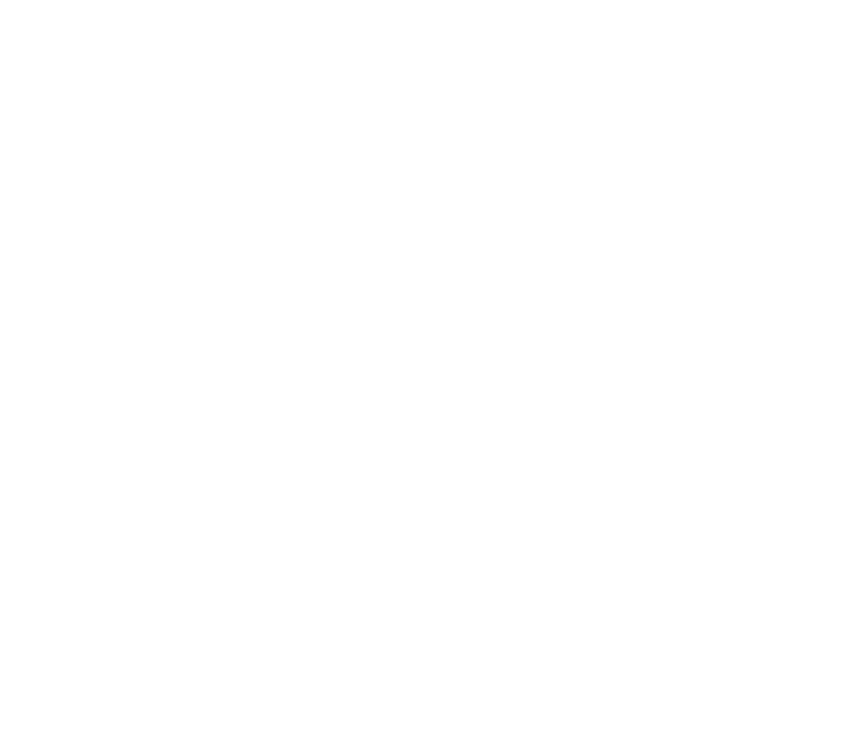
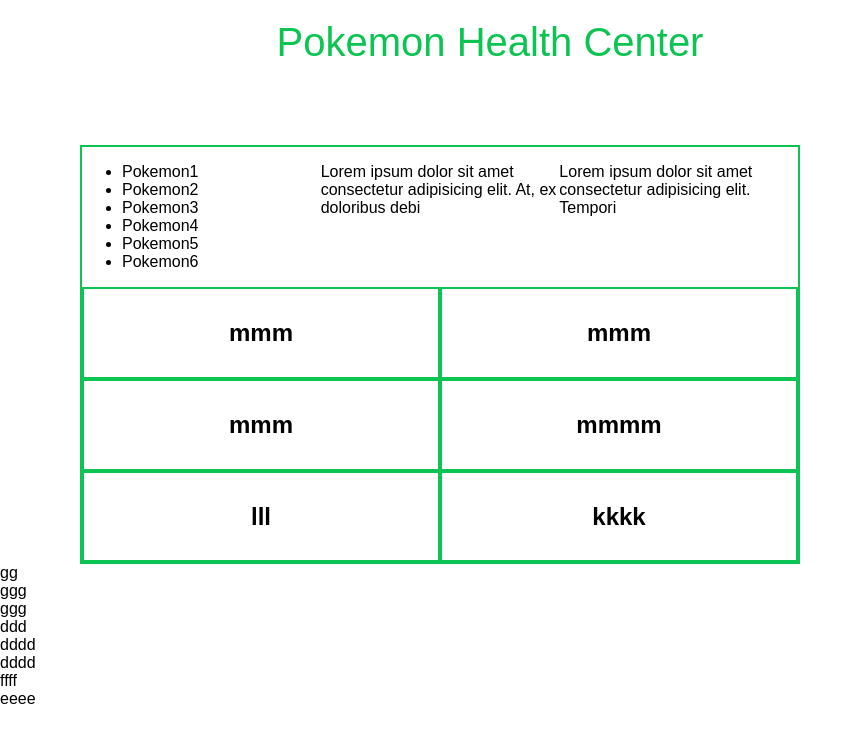
Before and after one commit to KubaOlszak/Pokemon_HC, a website with bundled scripts: page index.html in a window 1280 px wide. Shown: the whole page, without its empty margins (0-863 px from the left). Built offline with nearby package versions, Linux system fonts and the light colour scheme.

Commit message:
creation de la machine 1/2

```diff
--- a/index.html
+++ b/index.html
@@ -8,11 +8,72 @@
     <title>Pokemon Health Center</title>
   </head>
   <body>
+    <div>
+      <h1>Pokemon Health Center</h1>
+    </div>
+    <div class="main">
+      <div class="sousMain">
 
 
 
+      <div class="menuMachine">
+        <div class="nomPokemonsPresents">
+          <ul>
+            <li>Pokemon1</li>
+            <li>Pokemon2</li>
+            <li>Pokemon3</li>
+            <li>Pokemon4</li>
+            <li>Pokemon5</li>
+            <li>Pokemon6</li>
+          </ul>
+        </div>
+        <div class="compteurPresence">
+          <p>
+            Lorem ipsum dolor sit amet consectetur adipisicing elit. At, ex
+            doloribus debi
+          </p>
+        </div>
+        <div class="boutonsDuMenu">
+          <p>
+            Lorem ipsum dolor sit amet consectetur adipisicing elit. Tempori
+          </p>
+        </div>
+      </div>
+      <div class="pokemonInside">
+        <div class="pokemonIn1">
+          <h2>mmm</h2>
+        </div>
+        <div class="pokemonIn2">
+          <h2>mmm</h2>
+        </div>
+        <div class="pokemonIn3">
+          <h2>mmm</h2>
+        </div>
+        <div class="pokemonIn4">
+          <h2>mmmm</h2>
+        </div>
+        <div class="pokemonIn5">
+          <h2>lll</h2>
+        </div>
+        <div class="pokemonIn6">
+          <h2>kkkk</h2>
+        </div>
+      </div>
+      </div>
+      </div>
 
-
+    </div>
+<div class="pokemonOutside">
+        <div class="pokemonOut1">gg</div>
+        <div class="pokemonOut2">ggg</div>
+        <div class="pokemonOut3">ggg</div>
+        <div class="pokemonOut4">ddd</div>
+        <div class="pokemonOut5">dddd</div>
+        <div class="pokemonOut6">dddd</div>
+        <div class="pokemonOut7">ffff</div>
+        <div class="pokemonOut8">eeee</div>
+</div>
+ </div>
     <script type="module" src="dist/app.js"></script>
   </body>
 </html>
--- a/style.css
+++ b/style.css
@@ -0,0 +1,59 @@
+body {
+  margin: 0;
+  padding: 0;
+    font-family: sans-serif;
+
+
+}
+h1 {
+  margin: 20px;
+  padding: 0;
+  font-size: 40px;
+  font-weight: normal;
+  color: #0bc452;
+  text-align: center;
+
+  margin-right: 20rem;
+}
+.li {
+  list-style: none;
+  margin: 0;
+  padding: 0;
+}
+
+.main {
+  border: 2px solid #0bc452;
+  display: flex;
+  flex-direction: column;
+  margin-right: 30rem;
+  margin-left: 5rem;
+  margin-top: 5rem;
+}
+
+.menuMachine {
+  display: flex;
+  flex-direction: row;
+
+}
+
+.nomPokemonsPresents {
+  flex: 1;
+}
+
+.compteurPresence {
+  flex: 1;
+}
+
+.boutonsDuMenu {
+  flex: 1;
+}
+.pokemonInside {
+  display: grid;
+  grid-template-columns: repeat(2, 1fr);
+}
+
+.pokemonInside div {
+  border: 2px solid #0bc452;
+  padding: 10px;
+  text-align: center;
+}
```
